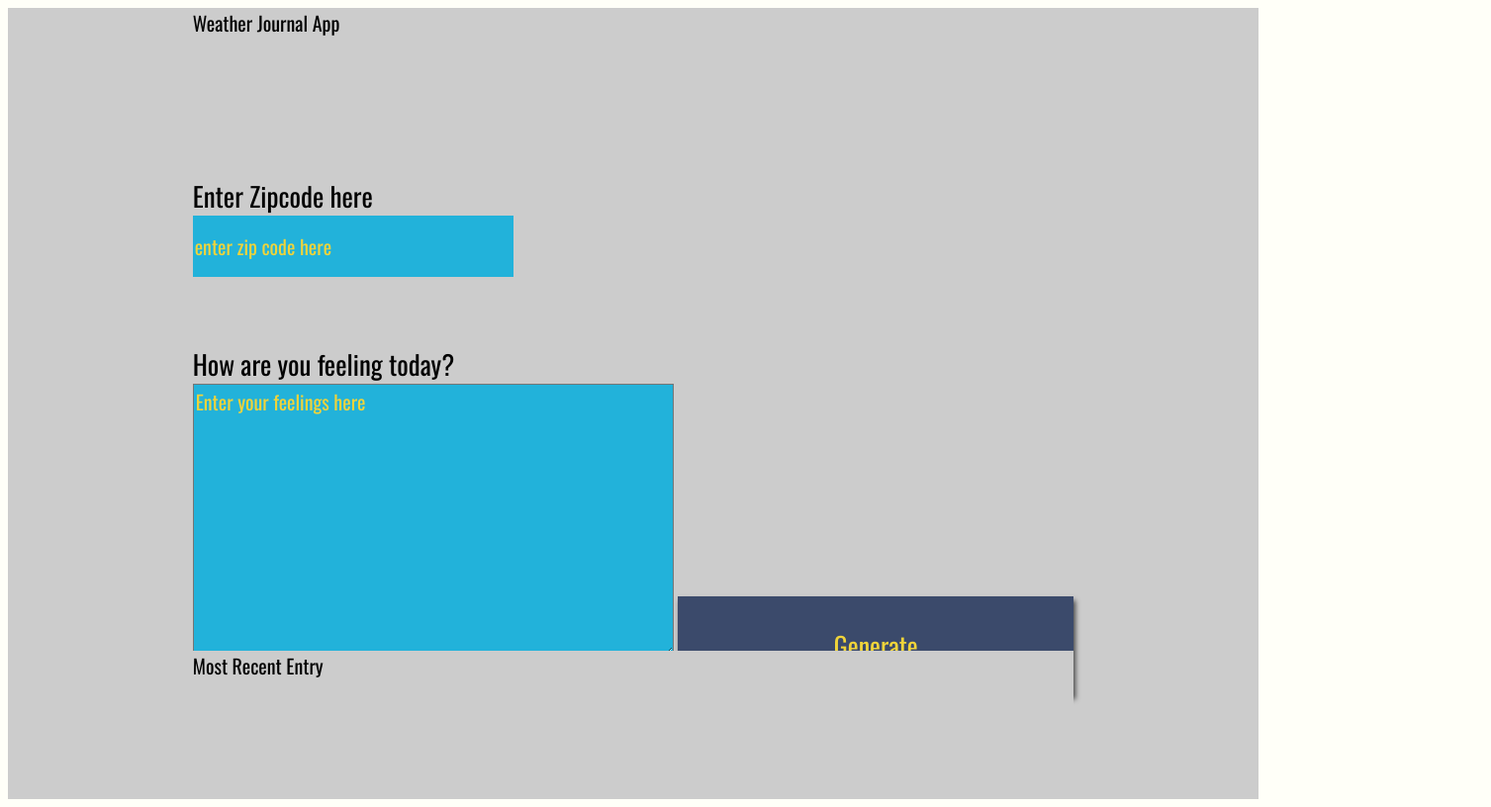
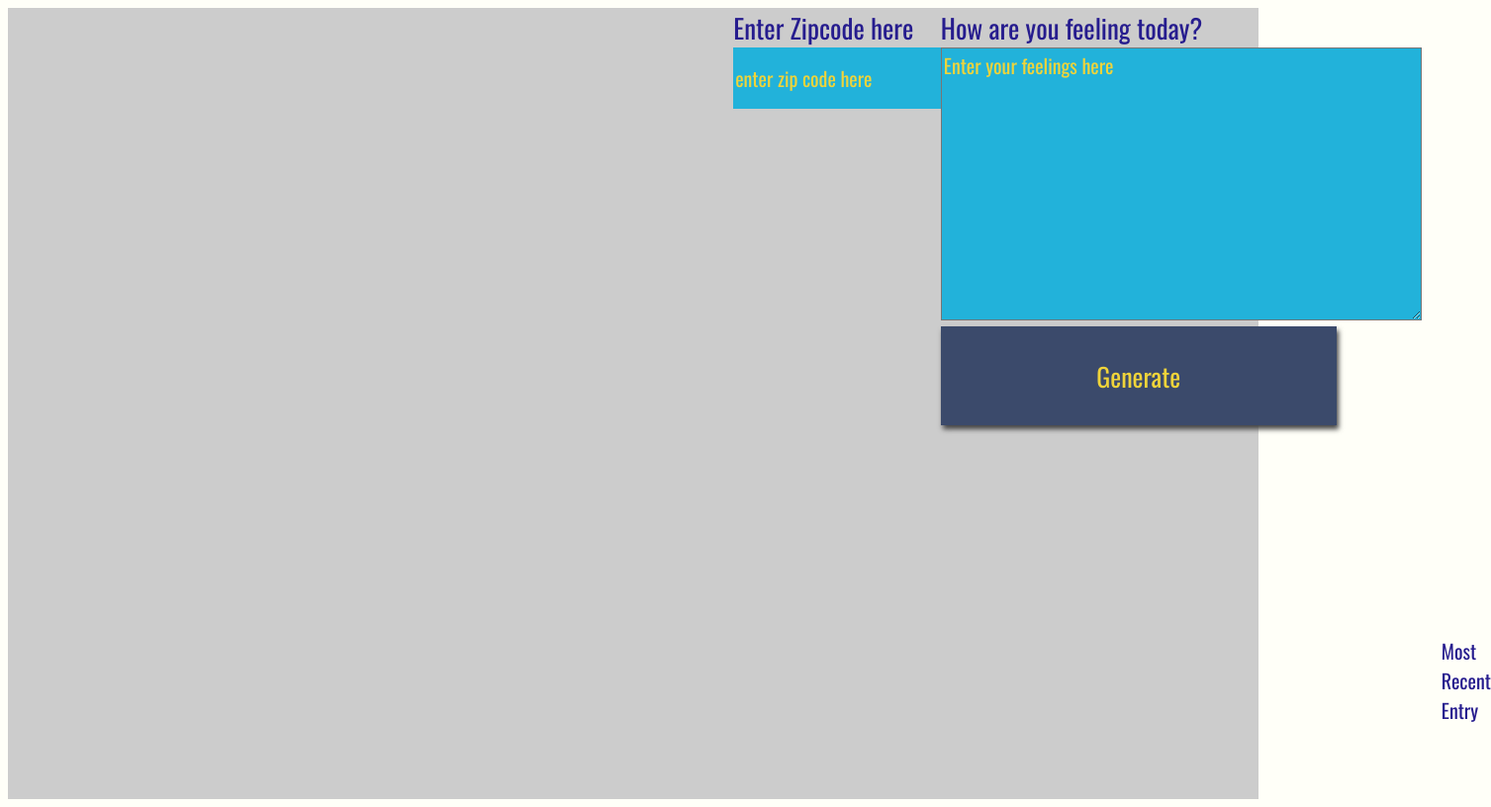
Before and after one commit to moribello/weather-journal, a plain HTML site: page website/index.html in a window 1280 px wide. Shown: the whole page at 99% size, 1507 px wide, since content can reach past the window. Drawn offline with nearby package versions, Linux system fonts and the light colour scheme; a web font is replaced by a local one.

Commit message:
feat: Adjust layout

```diff
--- a/website/index.html
+++ b/website/index.html
@@ -8,20 +8,20 @@
 </head>
  <body>
 <div id = "app">
-  <div class ="holder headline">
+  <div class ="headline">
     Weather Journal App
   </div>
-  <div class ="holder zip">
+  <div class ="zipRow">
     <label for="zip">Enter Zipcode here</label>
     <input type="text" id="zip" placeholder="enter zip code here">
   </div>
-  <div class ="holder feel">
+  <div class ="feel">
     <label for="feelings">How are you feeling today?</label>
     <textarea class= "myInput" id="feelings" placeholder="Enter your feelings here" rows="9" cols="50"></textarea>
 
     <button id="generate" type = "submit"> Generate </button>
   </div>
-  <div class ="holder entry">
+  <div id ="recentEntry">
     <div class = "title">Most Recent Entry</div>
        <div id = "entryHolder">
            <div id = "date"></div>
@@ -30,6 +30,7 @@
       </div>
   </div>
 </div>
+
 <script src="app.js" type="text/javascript"></script>
 
 </body>
--- a/website/style.css
+++ b/website/style.css
@@ -5,8 +5,14 @@ body{
 
 #app{
     display: grid;
-    grid-auto-rows: minmax(150px, auto);
-    /* grid-template-columns:  */
+    grid-template-rows: 30px 200px 200px 30px;
+    /*grid-auto-rows: minmax(150px, auto);*/
+    grid-template-columns: 75% 15%;
+    grid-template-template-areas:
+        "hd hd"
+        "zip zip"
+        "feel" "mre"
+        "gen" "gen";
     height:100vh;
     background: #cccccc;
     color: #261C8E;
@@ -22,6 +28,11 @@ body{
 
 .entry{
     background: #cccccc;
+}
+#zipRow{
+    grid-area: zip;
+    display: flex;
+    flex-direction: column;
 }
 
 #entryHolder{
@@ -40,14 +51,19 @@ body{
 
 }
 
-#generate{
-    z-index: 3;
-}
-.headline {
-
+#headline {
+    grid-area: hd;
+    display: flex;
+    flex-direction: row;
+    align-items: center;
 }
 .title{
 
+}
+#recentEntry{
+    grid-area: mre;
+    display: flex;
+    flex-display: column;
 }
 
 /*  Basic Styling To Override Default For Basic HTML Elements */
@@ -68,6 +84,7 @@ input{
 }
 
 button{
+    z-index: 3;
     width: 400px;
     height: 100px;
     background: #3b4a6b;
```
Lines whose indentation alone changed are shown as unchanged.
